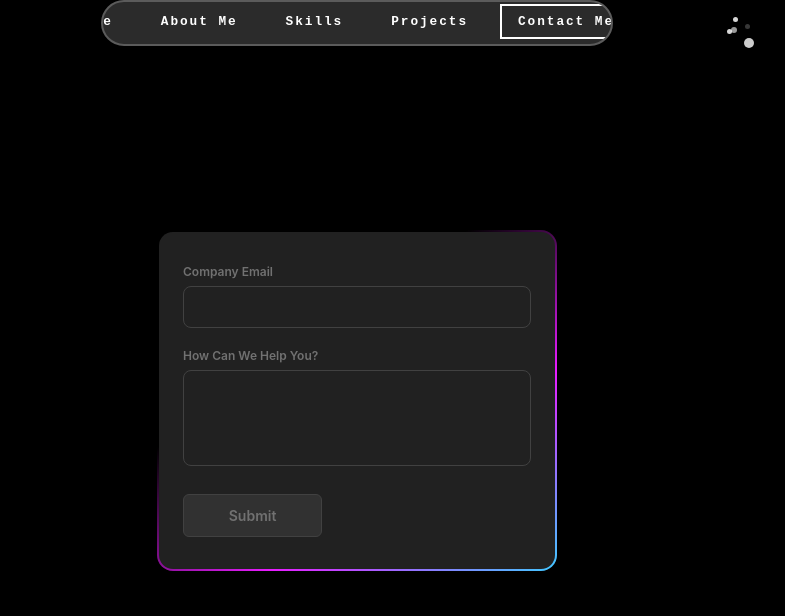
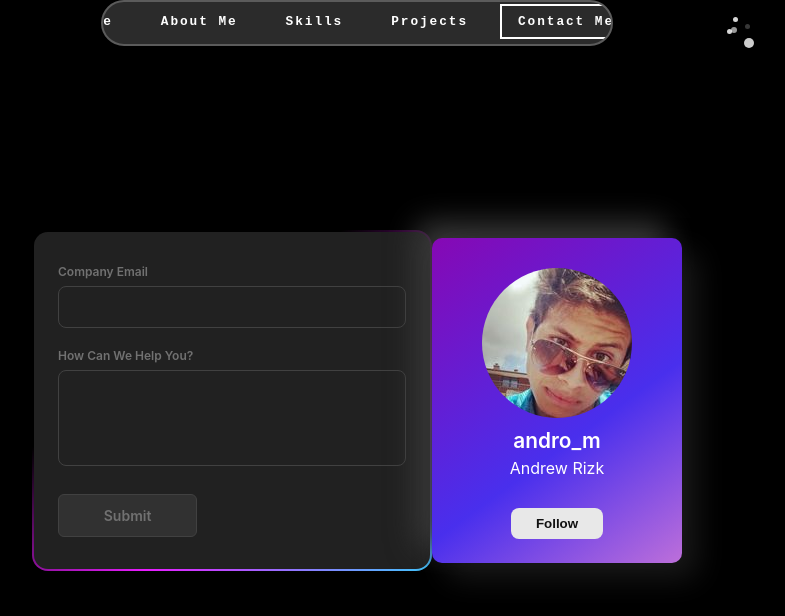
Before and after one commit to AndrewidRizk/Portfolio, a React (Create React App) app in the folder portfolio/: page /contact in a window 1280 px wide. Shown: the top 616 px of the page, without its empty margins (283-1068 px from the left). Built offline with nearby package versions, Linux system fonts and the light colour scheme; some icons are missing.

Commit message:
working on contact me

```diff
--- a/portfolio/src/components/Pages/Contact.js
+++ b/portfolio/src/components/Pages/Contact.js
@@ -1,6 +1,7 @@
 import React from "react";
 import "./Styles/Contact.css"
 import ContactMe from './components/ContactMe/ContactMe'
+import Insta from './components/Insta/Insta'
 
 
 export const Contact = () => {
@@ -8,6 +9,7 @@ export const Contact = () => {
     <div className="app">
       <div className="card-container">
         <ContactMe />
+        <Insta />
       </div>
     </div>
   );
--- /dev/null
+++ b/portfolio/src/components/Pages/components/Insta/Insta.js
@@ -0,0 +1,19 @@
+import "./style.css";
+import React from 'react';
+import instaImage from "./insta.jpg";
+
+function Insta() {
+  return (
+    <div className="card">
+      <div className="card-border-top"></div>
+      <div className="img">
+        <img src={instaImage} alt="Instagram" />
+      </div>
+      <span>andro_m</span>
+      <p className="job"> Andrew Rizk </p>
+      <button>Follow</button>
+    </div>
+  );
+}
+
+export default Insta;
--- /dev/null
+++ b/portfolio/src/components/Pages/components/Insta/style.css
@@ -0,0 +1,64 @@
+.card {
+    width: 250px;
+    height: 325px;
+    background-image: linear-gradient(144deg,#8608b4, #492fed 60%,#bd6fda);
+    border: none;
+    border-radius: 10px;
+    padding-top: 10px;
+    position: relative;
+    margin: auto;
+    font-family: inherit;
+  }
+
+  .card span {
+    font-weight: 600;
+    color: white;
+    text-align: center;
+    display: block;
+    padding-top: 10px;
+    font-size: 1.3em;
+  }
+
+  .card .job {
+    font-weight: 400;
+    color: white;
+    display: block;
+    text-align: center;
+    padding-top: 5px;
+    font-size: 1em;
+  }
+
+  .card .img {
+    width: 150px; /* Updated width to match the intrinsic size */
+    height: 150px; /* Updated height to match the intrinsic size */
+    background: #e8e8e8;
+    border-radius: 100%;
+    margin: auto;
+    margin-top: 20px;
+    position: relative;
+    overflow: hidden;
+  }
+
+  .card .img img {
+    width: 100%;
+    height: 100%;
+    object-fit: cover;
+  }
+
+
+  .card button {
+    padding: 8px 25px;
+    display: block;
+    margin: auto;
+    border-radius: 8px;
+    border: none;
+    margin-top: 30px;
+    background: #e8e8e8;
+    color: #111111;
+    font-weight: 600;
+  }
+
+  .card button:hover {
+    background: #212121;
+    color: #ffffff;
+  }
```
Also changed, not shown: portfolio/src/components/Pages/components/Insta/insta.jpg (added).
